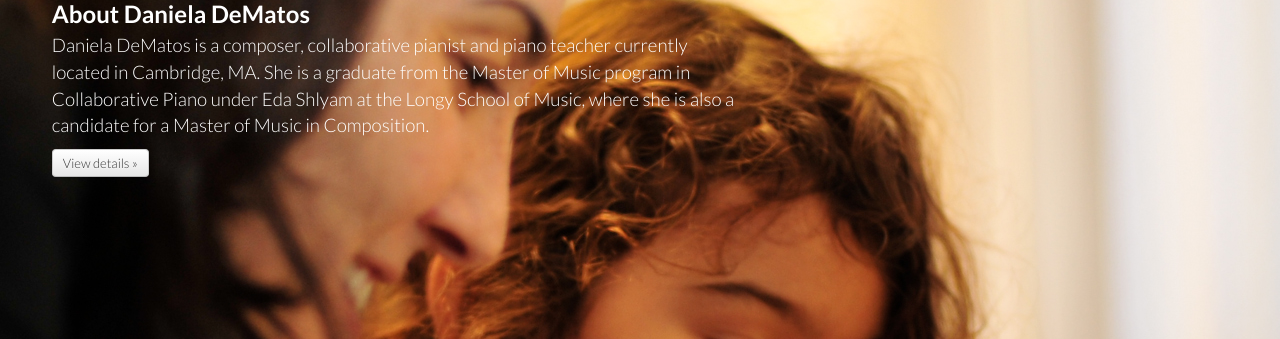
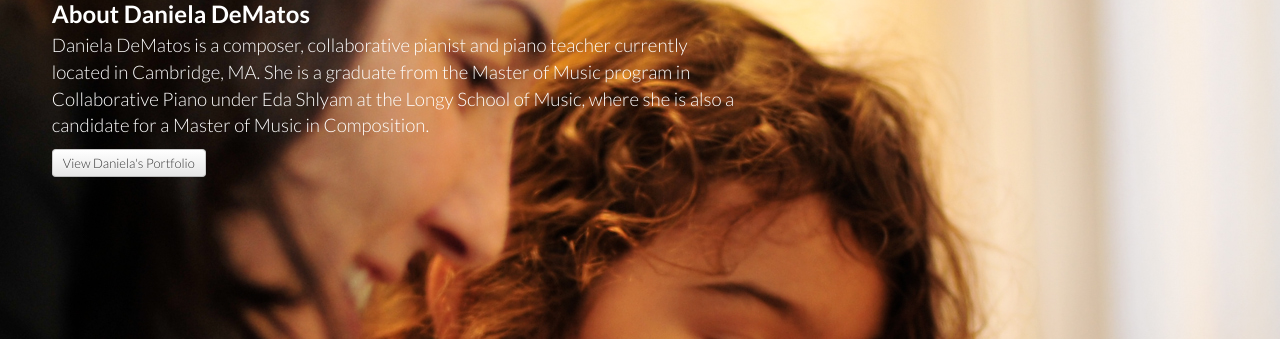
Before and after one commit to rdematos/danielasmusicwww, a Python web app: template templates/index.html in a window 1280 px wide. Shown: the part 366-705 px from the top of the page. Run offline with Jinja, Linux system fonts and the light colour scheme; the template is opened without the code that fills it, so the values that code supplies are empty; grey boxes labelled with a size stand in for pictures from a placeholder-image service; some libraries are stand-ins or nearby versions.

Commit message:
button change

```diff
--- a/templates/index.html
+++ b/templates/index.html
@@ -66,7 +66,7 @@ if ((navigator.userAgent.match(/iPhone/i)) || (navigator.userAgent.match(/iPod/i
                         <div class="span9">
                             <h2>About Daniela DeMatos</h2>
                             <p>Daniela DeMatos is a composer, collaborative pianist and piano teacher currently located in Cambridge, MA. She is a graduate from the Master of Music program in Collaborative Piano under Eda Shlyam at the Longy School of Music, where she is also a candidate for a Master of Music in Composition.</p>
-                            <p><a class="btn" href="#portfolio">View details »</a></p>
+                            <p><a class="btn" href="#portfolio">View Daniela's Portfolio</a></p>
                         </div>
                         <!--/span-->
                   </div>
```
Also changed, not shown: 1 other file.
